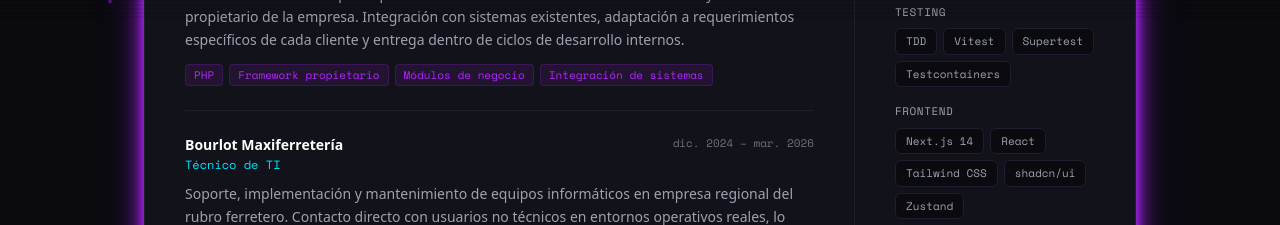
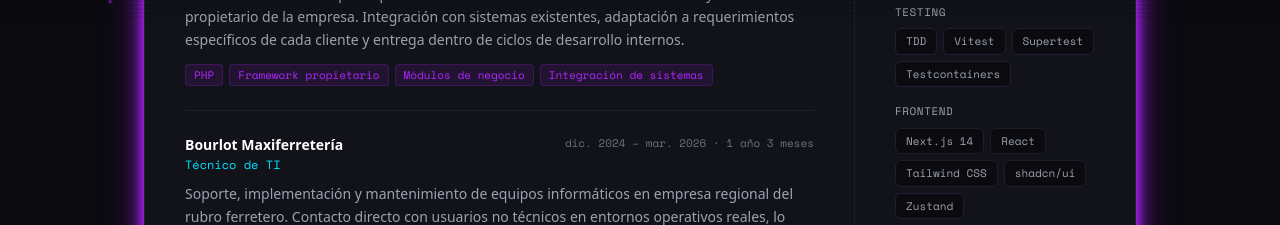
Before and after one commit to FranRob/portafolio-dev, a React (Vite) app in the folder frontend/: page /curriculum in a window 1280 px wide. Shown: the part 780-1005 px from the top of the page. Built offline with nearby package versions, Linux system fonts and the light colour scheme; no server answers.

Commit message:
fix(cv): add Bourlot tenure duration

```diff
--- a/frontend/src/components/CurriculumPage.tsx
+++ b/frontend/src/components/CurriculumPage.tsx
@@ -45,7 +45,7 @@ const experiences: Experience[] = [
   },
   {
     company: 'Bourlot Maxiferretería',
-    period: 'dic. 2024 – mar. 2026',
+    period: 'dic. 2024 – mar. 2026 · 1 año 3 meses',
     role: 'Técnico de TI',
     desc: 'Soporte, implementación y mantenimiento de equipos informáticos en empresa regional del rubro ferretero. Contacto directo con usuarios no técnicos en entornos operativos reales, lo que generó una comprensión profunda de las fricciones que enfrentan las PyMEs al adoptar tecnología: desde la resistencia al cambio hasta los requerimientos de usabilidad en herramientas de gestión.',
     tags: ['Soporte técnico', 'Hardware', 'Implementaciones', 'Entorno PyME regional'],
```
Also changed, not shown: 1 other file (tests, documents, lock files or other folders).
